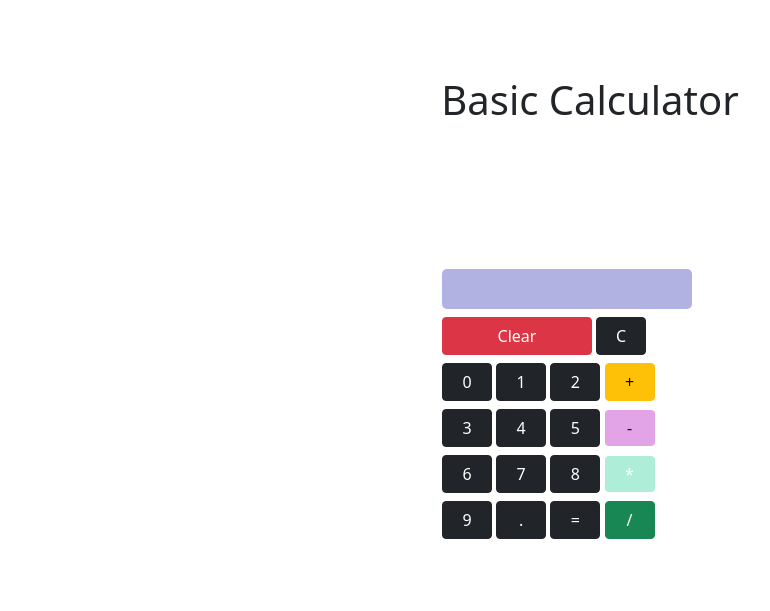
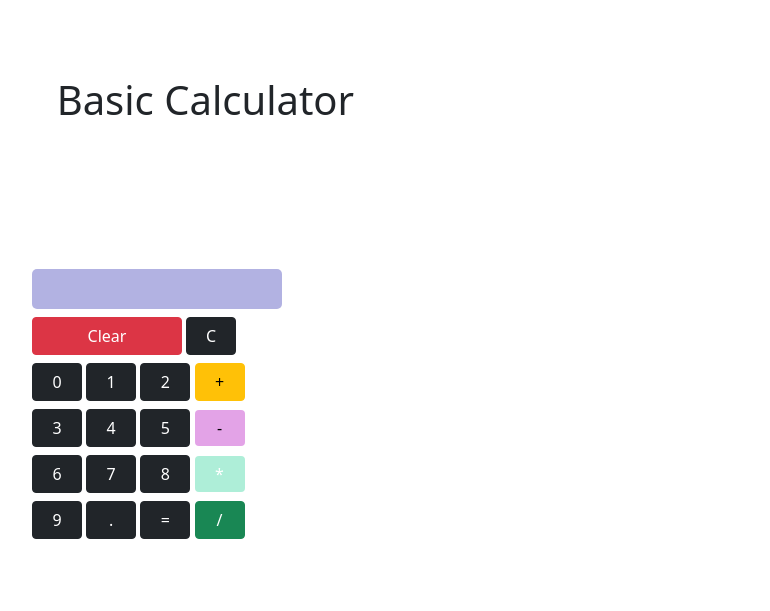
Before and after one commit to EsraaElsharkawy/Calculator, a plain HTML site: page index.html in a window 1280 px wide. Shown: the whole page, without its empty margins (50-820 px from the left). Drawn offline with Linux system fonts and the light colour scheme.

Commit message:
second commit

```diff
--- a/css/style.css
+++ b/css/style.css
@@ -12,7 +12,7 @@ h1 {
 
 .main {
     height: 400px;
-    width: 25%;
+    width: 100%;
 }
 
 .input-data {
--- a/index.html
+++ b/index.html
@@ -15,9 +15,9 @@
 
 <body>
 
-    <h1 class="d-flex justify-content-center align-items-center">Basic Calculator</h1>
+    <h1 class="d-flex justify-content-start align-items-center offset-1">Basic Calculator</h1>
 
-    <div class="main container-fluid d-flex flex-column justify-content-center align-items-start">
+    <div class="main container d-flex flex-column justify-content-center align-items-start">
         <input class="input-data mb-2" type="text">
         <div>
             <button type="button" id="clear" class="clear-btn btn btn-danger mb-2">Clear</button>
```
